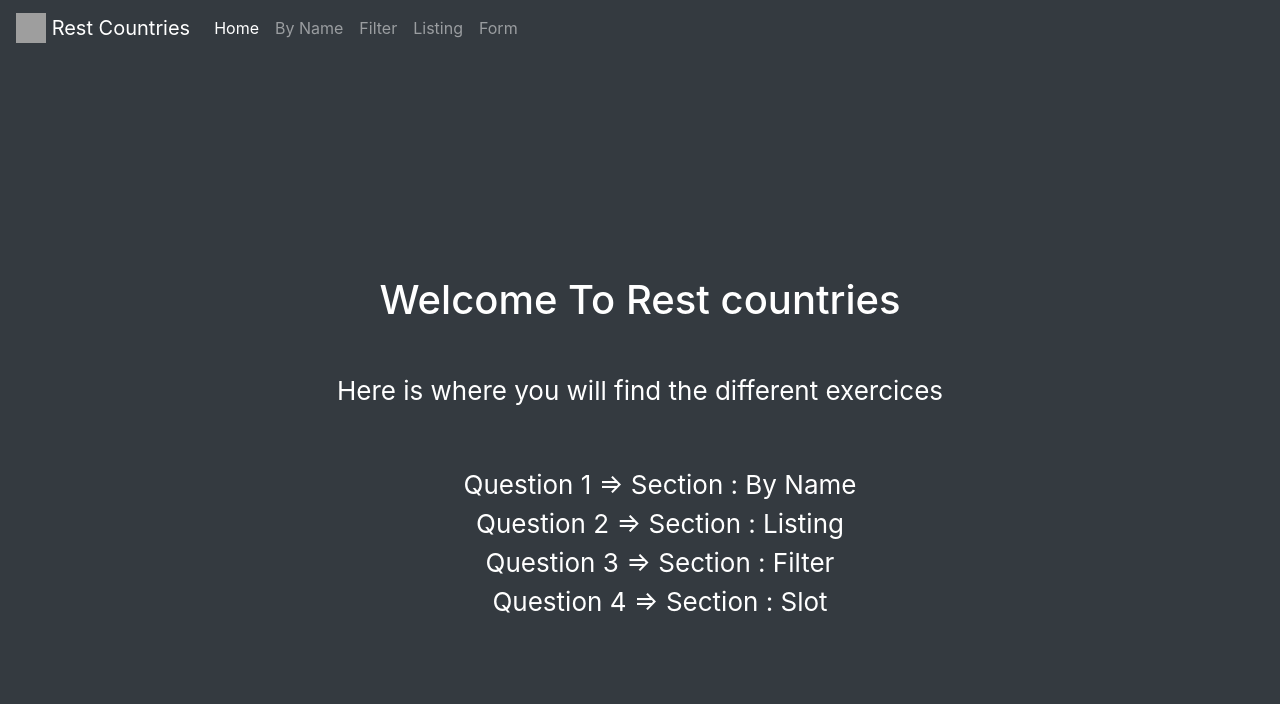
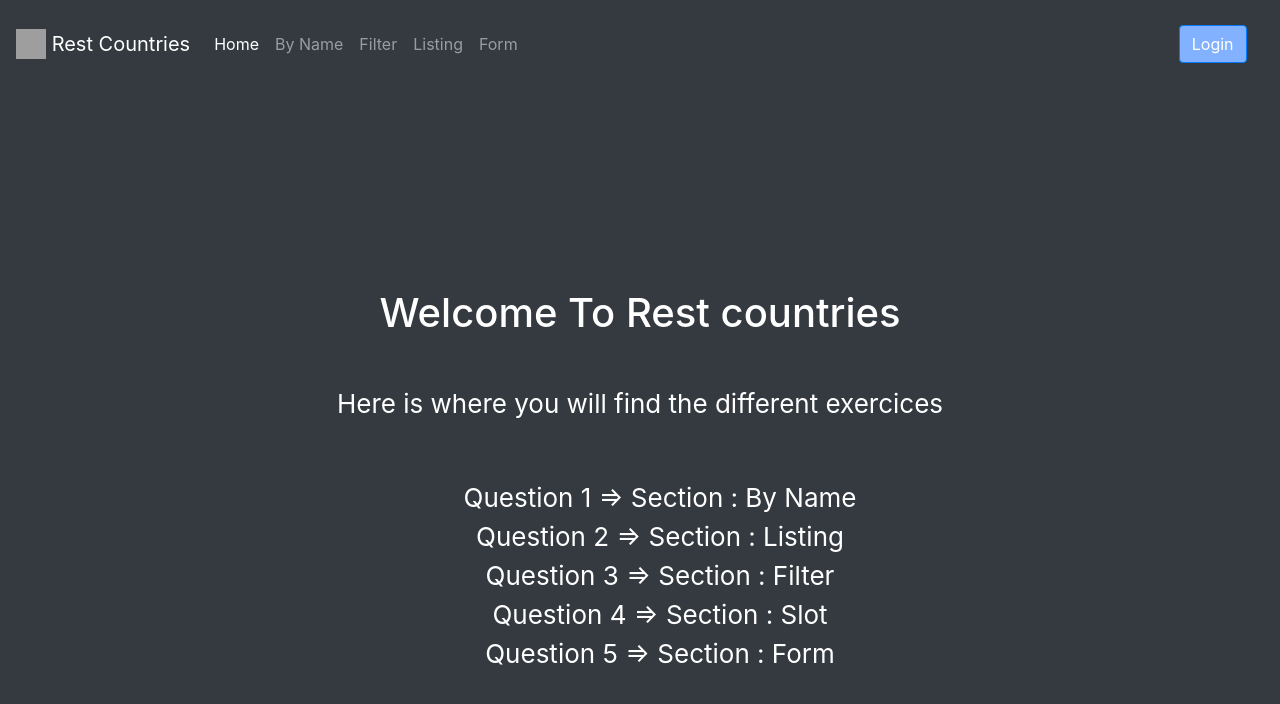
Before and after one commit to aggads/rest-countries-React-NodeJs, a React (Create React App) app: page / in a window 1280 px wide. Shown: the top 704 px of the page. Built offline with nearby package versions, Linux system fonts and the light colour scheme; grey boxes are pictures that could not be loaded; what react-redux-form would draw is missing.

Commit message:
Small update

```diff
--- a/src/components/landing/Landing.js
+++ b/src/components/landing/Landing.js
@@ -20,8 +20,11 @@ export default class Landing extends Component {
             Question 3 ={">"} Section : Filter
           </li>
           <li className="listItem">
-          Question 4 ={">"} Section : Slot
-        </li>
+            Question 4 ={">"} Section : Slot
+          </li>
+          <li className="listItem">
+            Question 5 ={">"} Section : Form
+          </li>
         </ul>
       </div>
     )
--- a/src/components/navbar/NaviBar.css
+++ b/src/components/navbar/NaviBar.css
@@ -1 +1,6 @@
-.navbar {}
+.btn {
+    /* padding: 20%; */
+    margin: 5px;
+    color: #fff;
+    background-color: #82b1ff !important;
+}
--- a/src/components/navbar/NaviBar.js
+++ b/src/components/navbar/NaviBar.js
@@ -1,7 +1,7 @@
 import React, { Component } from 'react';
-import { Nav, Navbar } from 'react-bootstrap';
+import { Nav, Navbar, Form, Button } from 'react-bootstrap';
 import { NavLink } from 'react-router-dom';
-
+import './NaviBar.css'
 
 class NaviBar extends Component {
   render() {
@@ -24,6 +24,11 @@ class NaviBar extends Component {
         <Nav.Link as={NavLink} to="/listing">Listing</Nav.Link>
         <Nav.Link as={NavLink} to="/form">Form</Nav.Link>
       </Nav>
+      <Form inline>
+        <Button type="button" className="btn btn-primary">
+          Login
+        </Button>
+    </Form>
     </Navbar>
     )
   }
```
